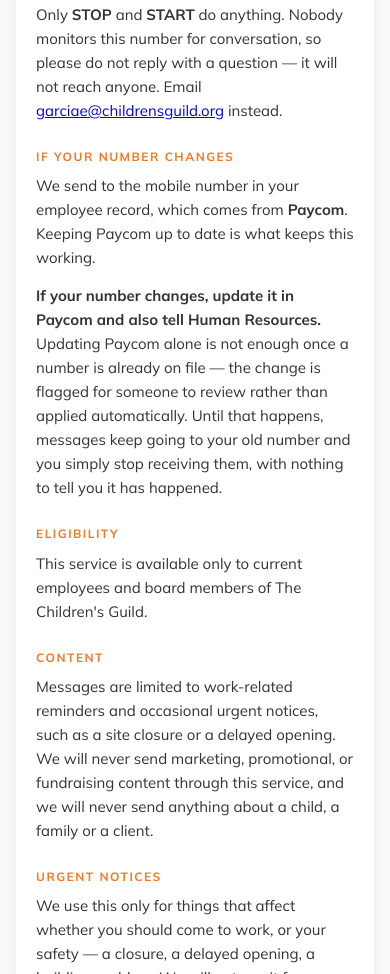
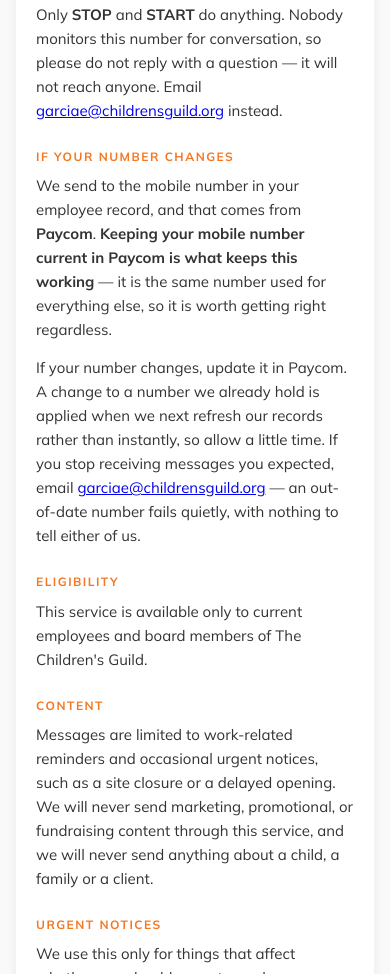
Before and after one commit to thechildrensguild/tcg, a plain HTML site: page sms/index.html in a window 390 px wide. Shown: the part 4106-5080 px from the top of the page. Drawn offline with Linux system fonts and the light colour scheme.

Commit message:
Reword the Paycom section - it feeds the directory, via a pull Elizabeth runs
Elizabeth: 'It does feed it indirectly and will eventually feed it directly. I pull
from paycom.'

The previous wording said 'updating Paycom alone is not enough', which overstated
it and read as though Paycom were unreliable. From an employee's point of view
updating Paycom IS the right and sufficient action - the refresh step is internal
and Elizabeth runs it.

Now: keep your mobile current in Paycom, a change to a number already held is
applied at the next refresh rather than instantly, and email if you stop receiving
messages you expected. The technically accurate detail - that a differing number
logs 'Left unchanged - check by hand' rather than overwriting - belongs in the
project record, not on a page staff read.

Kept the part that matters to them: an out-of-date number fails QUIETLY, with
nothing to tell either side.

Co-Authored-By: Claude Opus 5 <noreply@anthropic.com>

```diff
--- a/sms/index.html
+++ b/sms/index.html
@@ -335,8 +335,8 @@
     <p>Only <strong>STOP</strong> and <strong>START</strong> do anything. Nobody monitors this number for conversation, so please do not reply with a question &mdash; it will not reach anyone. Email <a href="mailto:garciae@childrensguild.org">garciae@childrensguild.org</a> instead.</p>
 
     <h3>If Your Number Changes</h3>
-    <p>We send to the mobile number in your employee record, which comes from <strong>Paycom</strong>. Keeping Paycom up to date is what keeps this working.</p>
-    <p><strong>If your number changes, update it in Paycom and also tell Human Resources.</strong> Updating Paycom alone is not enough once a number is already on file &mdash; the change is flagged for someone to review rather than applied automatically. Until that happens, messages keep going to your old number and you simply stop receiving them, with nothing to tell you it has happened.</p>
+    <p>We send to the mobile number in your employee record, and that comes from <strong>Paycom</strong>. <strong>Keeping your mobile number current in Paycom is what keeps this working</strong> &mdash; it is the same number used for everything else, so it is worth getting right regardless.</p>
+    <p>If your number changes, update it in Paycom. A change to a number we already hold is applied when we next refresh our records rather than instantly, so allow a little time. If you stop receiving messages you expected, email <a href="mailto:garciae@childrensguild.org">garciae@childrensguild.org</a> &mdash; an out-of-date number fails quietly, with nothing to tell either of us.</p>
 
     <h3>Eligibility</h3>
     <p>This service is available only to current employees and board members of The Children's Guild.</p>
```
